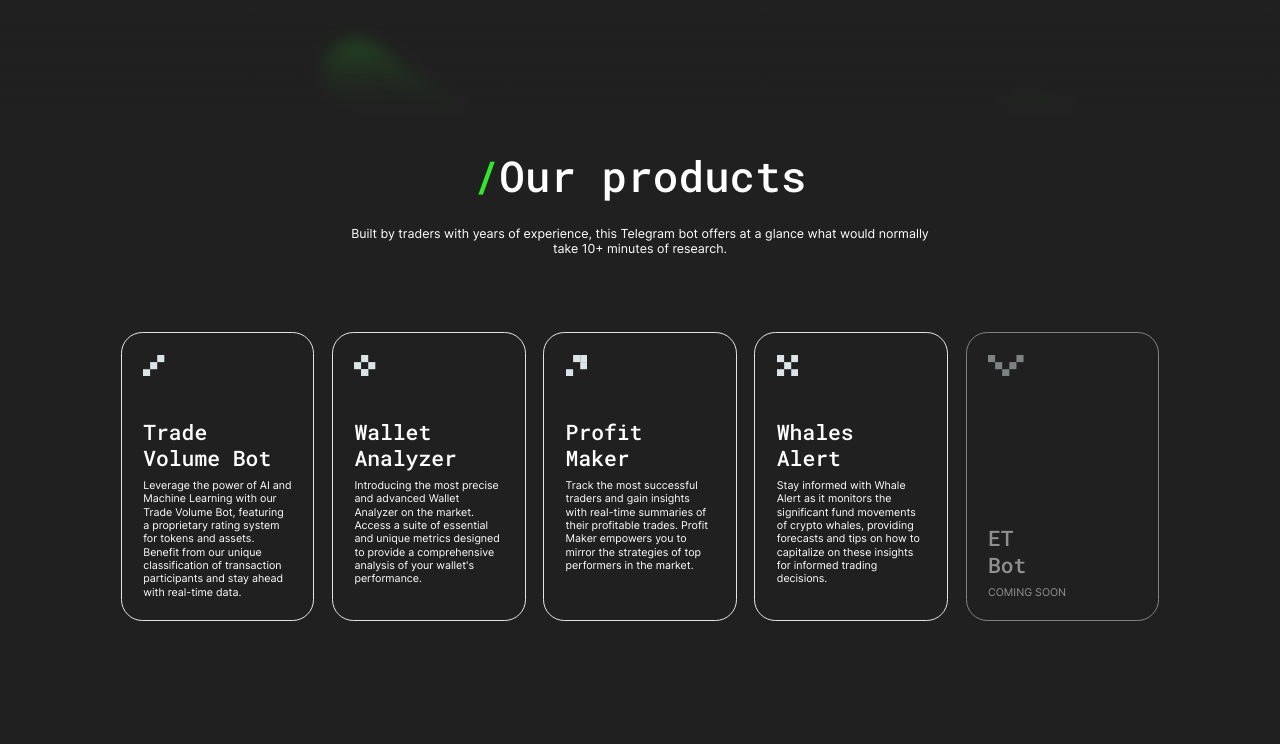
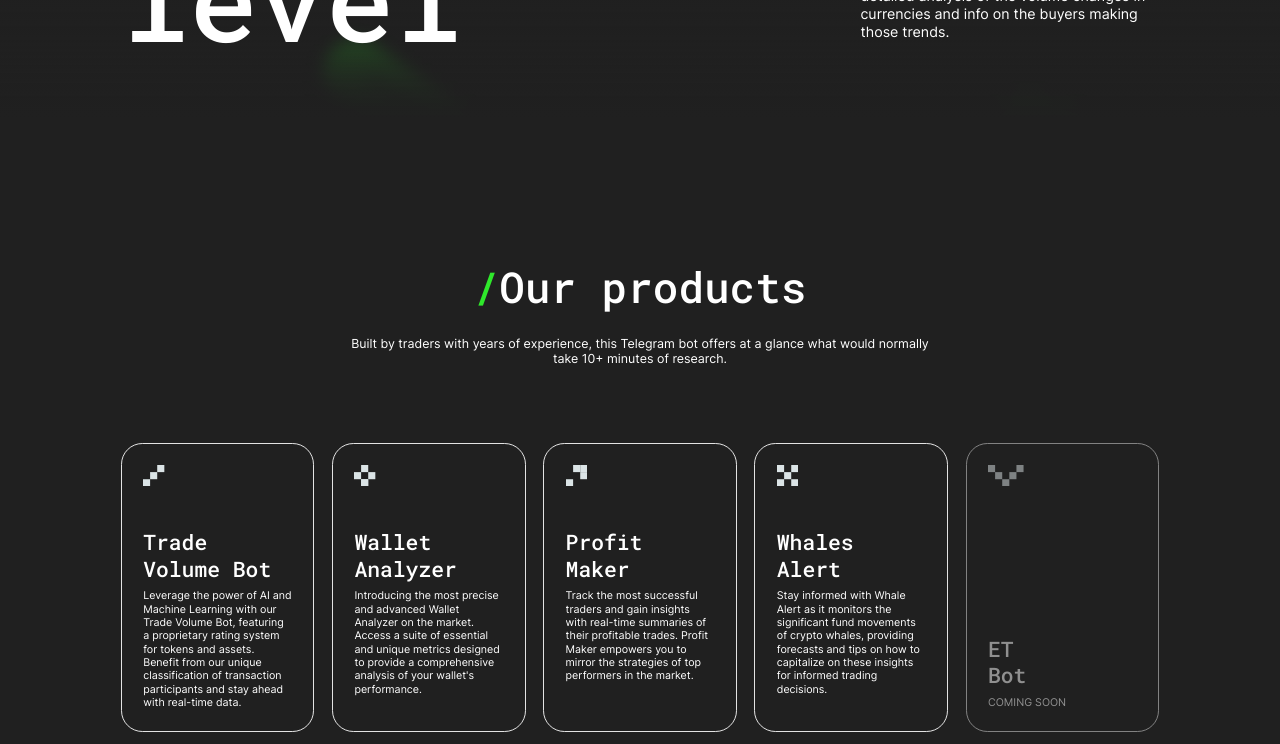
Before and after one commit to nigel-riss/trade-tracker-landing, a Next.js app: page / in a window 1280 px wide. Shown: the part 520-1264 px from the top of the page. Built offline with nearby package versions, Linux system fonts and the light colour scheme.

Commit message:
fix: update Header and Products paddings

```diff
--- a/src/components/ProductsSection.tsx
+++ b/src/components/ProductsSection.tsx
@@ -35,7 +35,7 @@ export default function ProductsSection(props: ProductsSectionProps) {
           const {
             id,
             title,
-            subtitle,
+            description,
             icon,
             isComingSoon,
           } = product;
@@ -45,7 +45,7 @@ export default function ProductsSection(props: ProductsSectionProps) {
               key={id}
               botID={id}
               title={title}
-              subtitle={subtitle}
+              subtitle={description}
               iconHeight={icon.height}
               iconWidth={icon.width}
               isComingSoon={isComingSoon}
--- a/src/data/products.ts
+++ b/src/data/products.ts
@@ -11,7 +11,7 @@ interface Slide {
 interface Product {
   id: string;
   title: string;
-  subtitle: string;
+  description: string;
   isComingSoon?: boolean;
   href: string;
   icon: {
@@ -29,7 +29,7 @@ const products: Product[] = [
     id: 'trade-volume-bot',
     title: `Trade
       Volume Bot`,
-    subtitle: 'Leverage the power of AI and Machine Learning with our Trade Volume Bot, featuring a proprietary rating system for tokens and assets. Benefit from our unique classification of transaction participants and stay ahead with real-time data.',
+    description: 'Leverage the power of AI and Machine Learning with our Trade Volume Bot, featuring a proprietary rating system for tokens and assets. Benefit from our unique classification of transaction participants and stay ahead with real-time data.',
     href: '#',
     icon: {
       height: 24,
@@ -77,7 +77,7 @@ const products: Product[] = [
     id: 'wallet-analyzer',
     title: `Wallet
       Analyzer`,
-    subtitle: 'Introducing the most precise and advanced Wallet Analyzer on the market. Access a suite of essential and unique metrics designed to provide a comprehensive analysis of your wallet\'s performance.',
+    description: 'Introducing the most precise and advanced Wallet Analyzer on the market. Access a suite of essential and unique metrics designed to provide a comprehensive analysis of your wallet\'s performance.',
     href: '#',
     icon: {
       height: 30,
@@ -118,7 +118,7 @@ const products: Product[] = [
     id: 'profit-maker',
     title: `Profit
       Maker`,
-    subtitle: 'Track the most successful traders and gain insights with real-time summaries of their profitable trades. Profit Maker empowers you to mirror the strategies of top performers in the market.',
+    description: 'Track the most successful traders and gain insights with real-time summaries of their profitable trades. Profit Maker empowers you to mirror the strategies of top performers in the market.',
     href: '#',
     icon: {
       height: 24,
@@ -150,7 +150,7 @@ const products: Product[] = [
     id: 'whales-alert',
     title: `Whales
       Alert`,
-    subtitle: 'Stay informed with Whale Alert as it monitors the significant fund movements of crypto whales, providing forecasts and tips on how to capitalize on these insights for informed trading decisions.',
+    description: 'Stay informed with Whale Alert as it monitors the significant fund movements of crypto whales, providing forecasts and tips on how to capitalize on these insights for informed trading decisions.',
     href: '#',
     icon: {
       height: 24,
@@ -182,7 +182,7 @@ const products: Product[] = [
     id: 'easy-trade',
     title: `ET
       Bot`,
-    subtitle: 'COMING SOON',
+    description: 'COMING SOON',
     isComingSoon: true,
     href: '#',
     icon: {
--- a/src/styles/Header.module.scss
+++ b/src/styles/Header.module.scss
@@ -29,7 +29,7 @@
     width: 100%;
     height: auto;
     padding: 3.25rem 0;
-    padding-bottom: 12rem;
+    padding-bottom: 4.5rem;
   }
 }
 
--- a/src/styles/ProductsSection.module.scss
+++ b/src/styles/ProductsSection.module.scss
@@ -7,6 +7,11 @@
 
   // visual
   background-color: rgb(var(--dark));
+
+  @include atDesktopS {
+    // box model
+    padding: 9rem 0;
+  }
 }
 
 .sprites {
```
